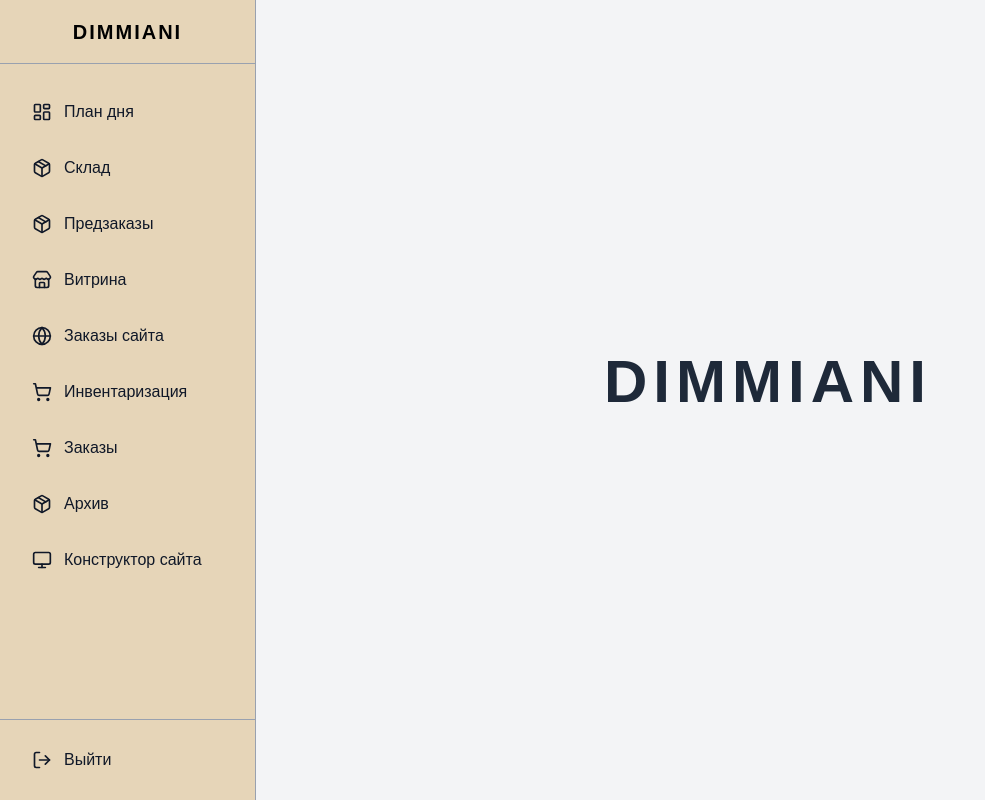
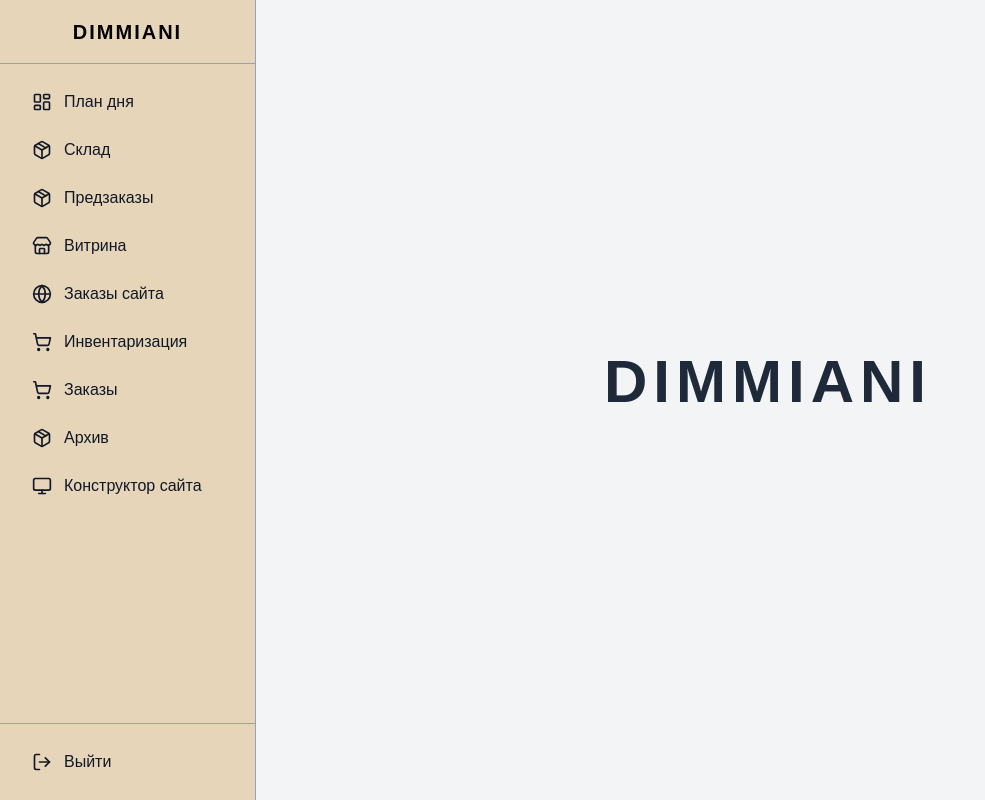
Before and after one commit to miriyaroepke-hash/dimapp, a Next.js app in the folder inventory-system/: page / in a window 1280 px wide. Shown: the whole page, without its empty margins (0-985 px from the left). Built offline with nearby package versions, Linux system fonts and the light colour scheme; no server answers.

Commit message:
Make Sidebar responsive for smaller screens

```diff
--- a/inventory-system/src/components/Sidebar.tsx
+++ b/inventory-system/src/components/Sidebar.tsx
@@ -55,7 +55,7 @@ export default function Sidebar() {
                         <h1 className="text-xl font-bold uppercase tracking-widest">Dimmiani</h1>
                     </div>
 
-                    <nav className="flex-1 px-4 py-6 space-y-2">
+                    <nav className="flex-1 px-4 py-4 space-y-1 overflow-y-auto">
                         {allNavItems.map((item) => {
                             const Icon = item.icon;
                             const isActive = pathname === item.href;
@@ -65,7 +65,7 @@ export default function Sidebar() {
                                     href={item.href}
                                     onClick={() => setIsOpen(false)}
                                     className={clsx(
-                                        "flex items-center px-4 py-3 rounded-lg transition-colors font-medium",
+                                        "flex items-center px-4 py-2.5 rounded-lg transition-colors font-medium text-sm md:text-base",
                                         isActive ? "bg-black text-white" : "text-gray-900 hover:bg-[#D5C4A1] hover:text-black"
                                     )}
                                 >
@@ -79,7 +79,7 @@ export default function Sidebar() {
                     <div className="p-4 border-t border-gray-400">
                         <button
                             onClick={() => signOut()}
-                            className="flex items-center w-full px-4 py-3 text-gray-900 rounded-lg hover:bg-[#D5C4A1] hover:text-black transition-colors font-medium"
+                            className="flex items-center w-full px-4 py-2.5 text-sm md:text-base text-gray-900 rounded-lg hover:bg-[#D5C4A1] hover:text-black transition-colors font-medium"
                         >
                             <LogOut className="w-5 h-5 mr-3" />
                             Выйти
```
